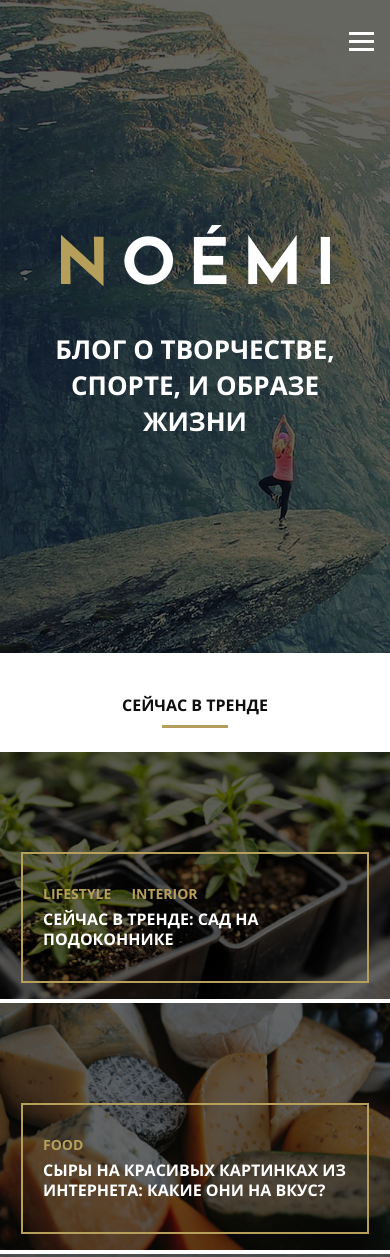
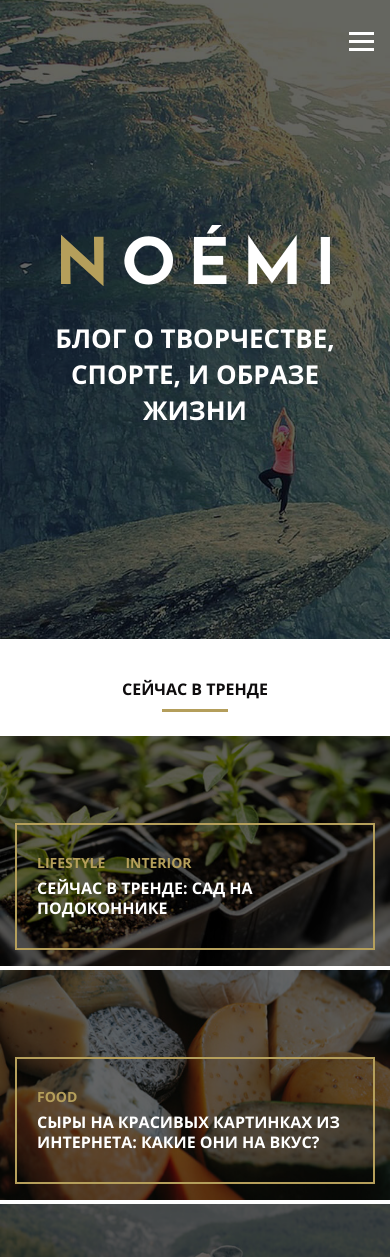
Before and after one commit to Belov1s/mq-diploma-final, a plain HTML site: page index.html in a window 390 px wide. Shown: the top 1257 px of the page. Drawn offline with Linux system fonts and the light colour scheme; files whose address does not match are found by name.

Commit message:
Add files via upload

```diff
--- a/css/styles.css
+++ b/css/styles.css
@@ -1106,12 +1106,12 @@ body {
   .header {
     background-image: url("../images/banner-mobile.jpg");
     padding-top: 27px;
-    padding-bottom: 214px;
-    margin-bottom: 43px;
+    padding-bottom: 211px;
+    margin-bottom: 41px;
   }
 
   .header-content {
-    gap: 42px;
+    gap: 31px;
   }
 
   .header-top {
@@ -1148,7 +1148,8 @@ body {
   }
 
   .card {
-    min-height: 231px;
+    min-height: 214px;
+    padding: 0 15px 16px;
   }
 
   .card-header {
@@ -1156,7 +1157,7 @@ body {
   }
 
   .trend-content {
-    padding: 32px 20px;
+    padding: 30px 20px;
   }
 
   .page-content {
```
